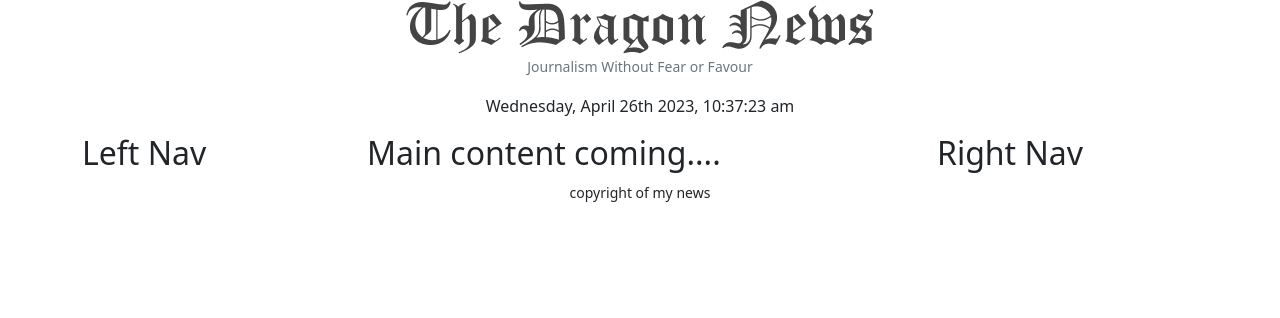
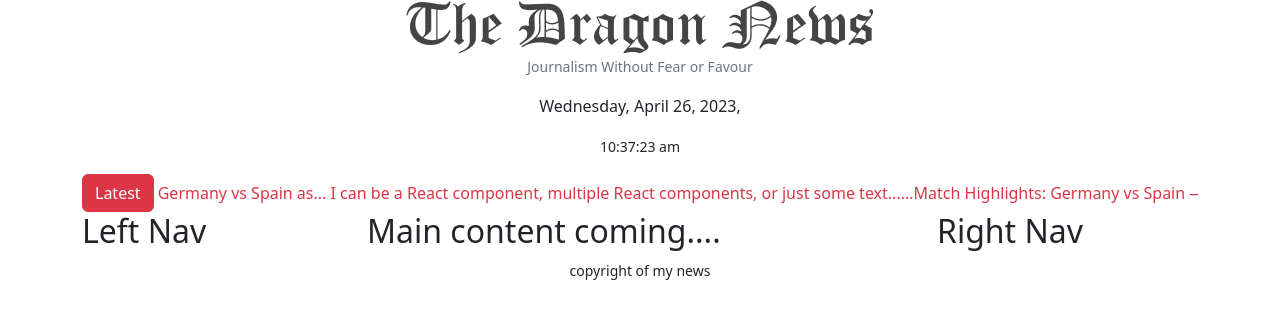
Before and after one commit to AkhiSharmin/news-dragon-client, a React (Vite) app: page / in a window 1280 px wide. Shown: the top 318 px of the page. Built offline with nearby package versions, Linux system fonts and the light colour scheme.

Commit message:
Marquee added

```diff
--- a/package.json
+++ b/package.json
@@ -18,6 +18,7 @@
     "react": "^18.2.0",
     "react-bootstrap": "^2.7.4",
     "react-dom": "^18.2.0",
+    "react-fast-marquee": "^1.5.2",
     "react-router-dom": "^6.10.0",
     "sort-by": "^1.2.0"
   },
--- a/src/pages/Shared/Header/Header.jsx
+++ b/src/pages/Shared/Header/Header.jsx
@@ -1,16 +1,27 @@
 import React from 'react';
 import logo from '../../../assets/logo.png'
 import moment from 'moment';
+import { Button, Container } from 'react-bootstrap';
+import Marquee from "react-fast-marquee";
 
 const Header = () => {
     return (
-        <div>
+        <Container className='bg-light.bg-gradient'>
             <div className="text-center">
                 <img src={logo} alt="" />
                 <p className='text-secondary'><small>Journalism Without Fear or Favour</small></p>
-                <p>{moment().format("dddd, MMMM Do YYYY, h:mm:ss a")}</p>
+                <p>{moment().format("dddd, MMMM D, YYYY,")}</p>
+                <p><small>{moment().format("h:mm:ss a")}</small></p>
             </div>
-        </div>
+            <div className='d-flex'>
+                <Button variant="danger">Latest</Button>
+                <Marquee className='text-danger' speed={100} pauseOnHover={true}>
+                Match Highlights: Germany vs Spain — as it happened! Match Highlights: Germany vs Spain as...
+
+                I can be a React component, multiple React components, or just some text......
+                </Marquee>
+            </div>
+        </Container>
     );
 };
 
```
Also changed, not shown: 1 other file (tests, documents, lock files or other folders).
